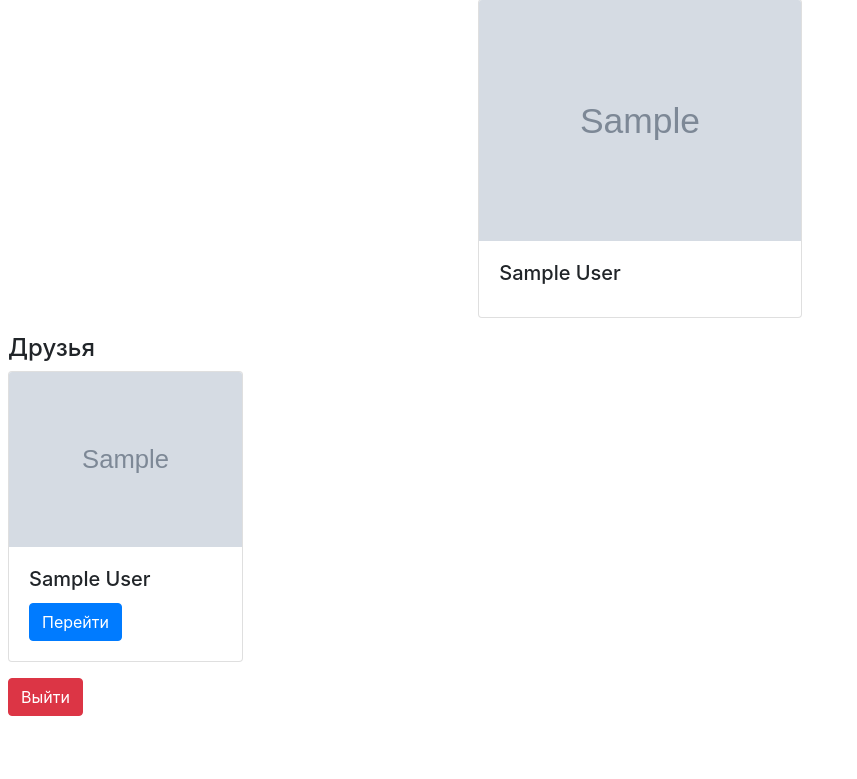
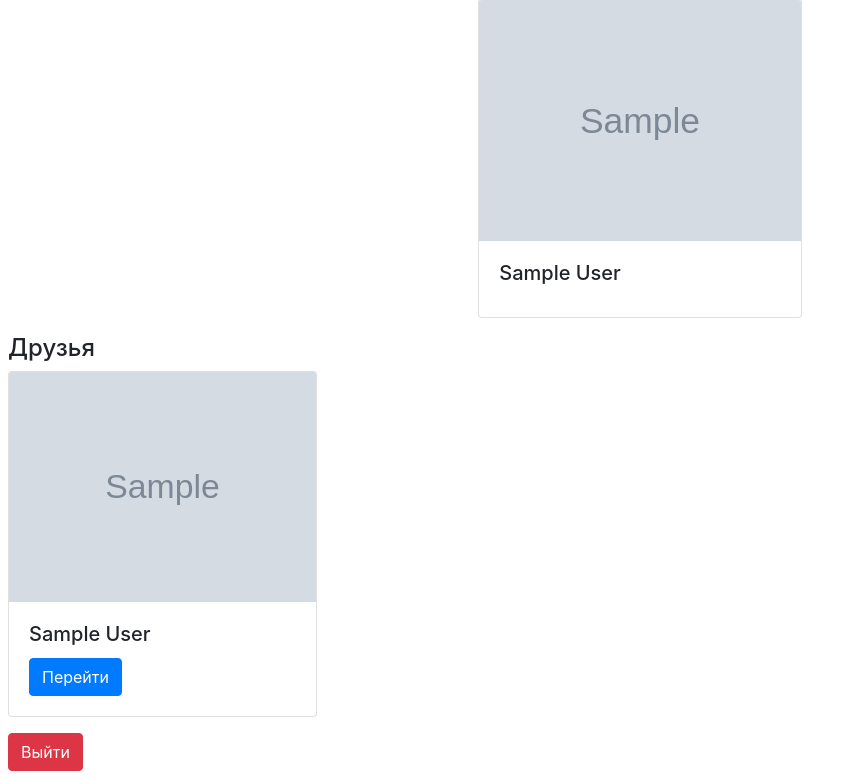
Before and after one commit to Elfreezy/authVK, a Flask app: template app/templates/profile.html in a window 1280 px wide. Shown: the part 57-836 px from the top of the page, without its empty margins (0-857 px from the left). Before the commit the page ends 773 px from the top, so only its background shows below. Run offline with Flask 2, Linux system fonts and the light colour scheme; a user stored in the database is signed in; tables that the repository leaves empty hold one stand-in row (values such as "Sample post"); the template is opened without the code that fills it: most values are stand-ins (such as "Sample title", 1, 10 or a date in 2020); grey boxes marked "Sample" are stand-in pictures; some libraries are stand-ins or nearby versions.

Commit message:
Update profile.html

```diff
--- a/app/templates/profile.html
+++ b/app/templates/profile.html
@@ -24,8 +24,8 @@
     <div class="row">
         {% for friend in friends_id %}
         {% set url="https://vk.com/id{id}".format(id=friend.id) %}
-        <div class="col-2 col-sm-9">
-        <div class="card w-25">
+        <div class="col-2 col-sm-6">
+        <div class="card w-50">
             <img src="{{ friend.photo_200 }}" class="card-img-top" alt="...">
             <div class="card-body">
                 <h5 class="card-title">{{ friend.first_name }} {{ friend.last_name }}</h5>
```
